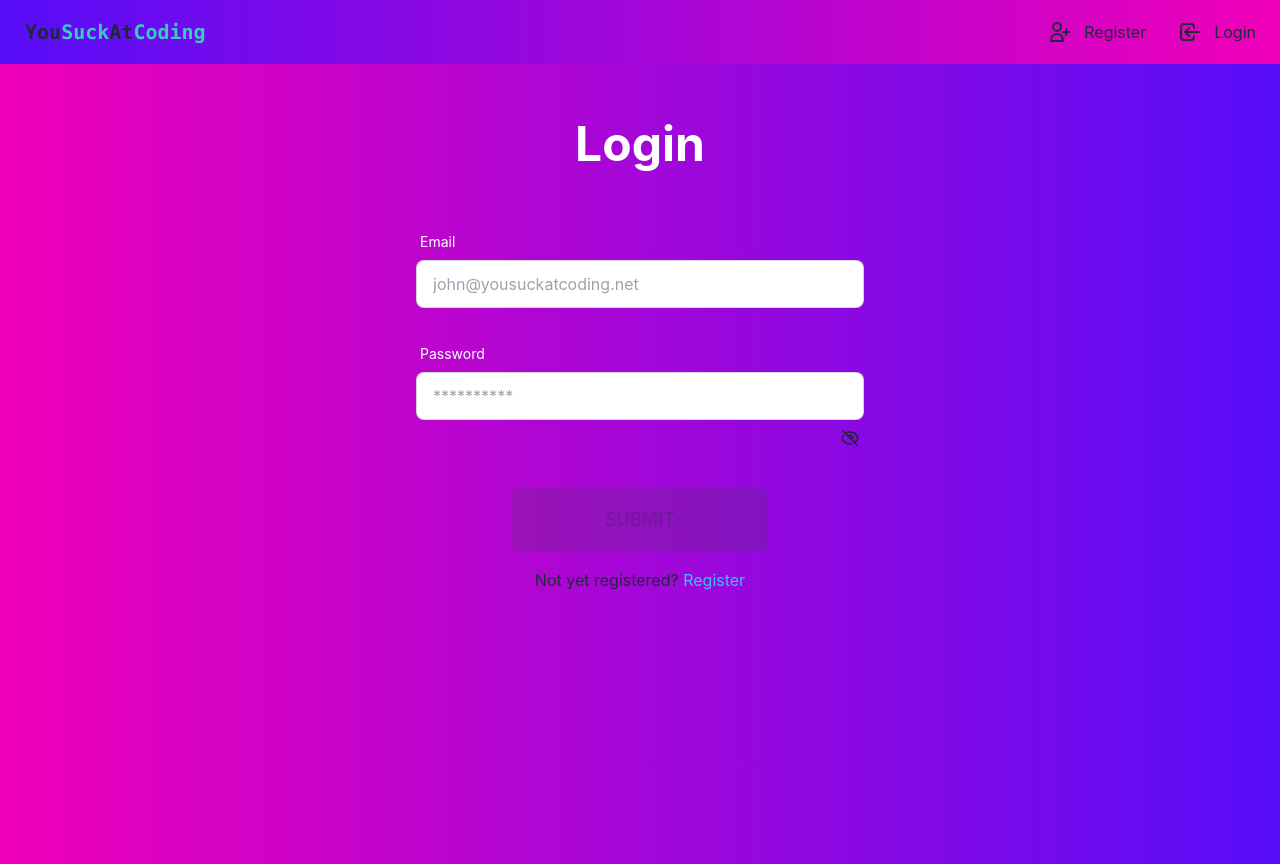
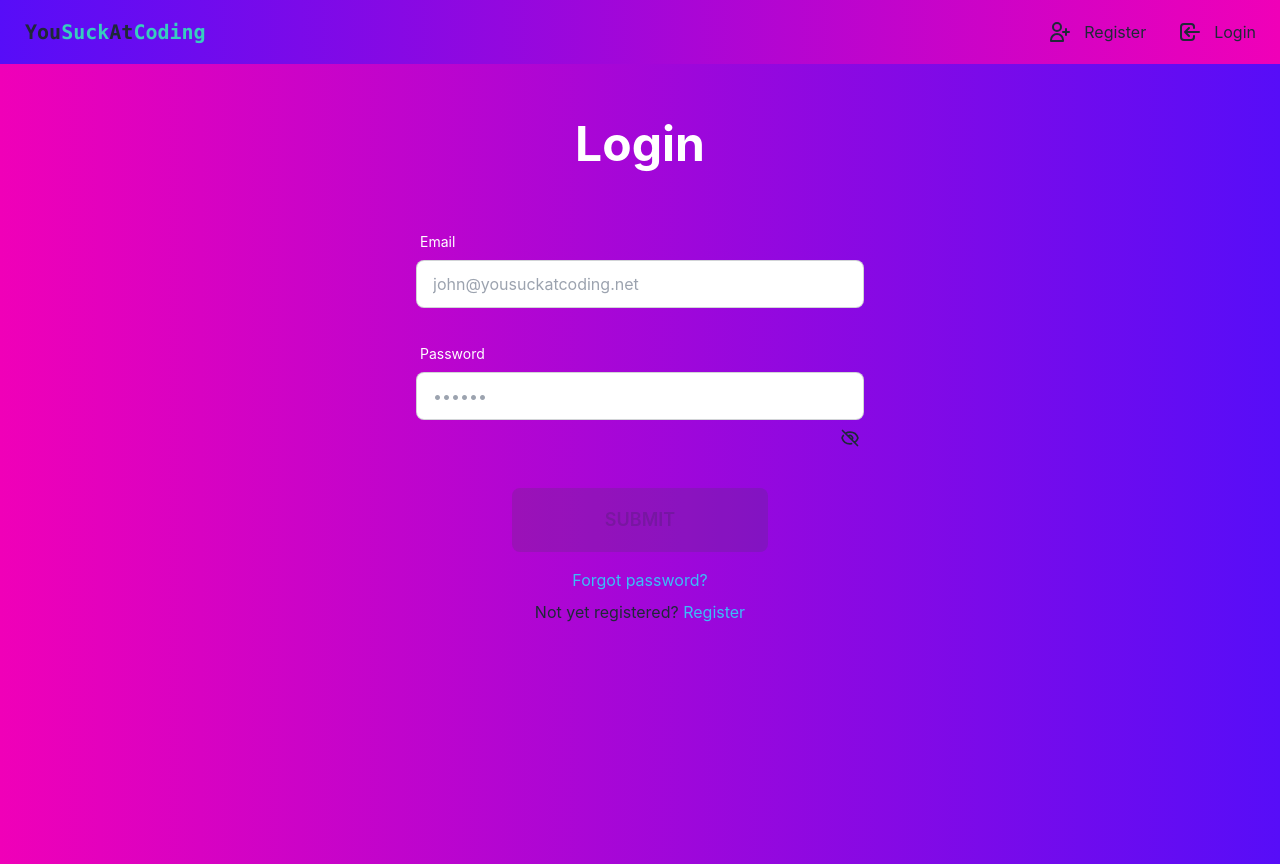
Before and after one commit to banishnarang/yousuckatcoding.net, a Next.js app in the folder client/: page /login in a window 1280 px wide. Built offline with nearby package versions, Linux system fonts and the light colour scheme; no server answers.

Commit message:
Add forget password redirect link to login page

```diff
--- a/client/pages/login.jsx
+++ b/client/pages/login.jsx
@@ -65,7 +65,7 @@ const Login = () => {
 	};
 
 	return (
-		<div className="min-h-screen overflow-auto bg-gradient-to-r from-secondary to-primary">
+		<div className="h-screen overflow-auto bg-gradient-to-r from-secondary to-primary">
 			{/* Progress bar */}
 			{isLoading && (
 				<progress className="progress progress-accent w-full" />
@@ -112,7 +112,7 @@ const Login = () => {
 						</label>
 						<input
 							type={showPassword ? "text" : "password"}
-							placeholder="**********"
+							placeholder={showPassword ? "qwerty" : "••••••"}
 							className="input input-bordered text-white w-full max-w-xs md:max-w-md"
 							value={password}
 							onChange={(e) => setPassword(e.target.value)}
@@ -153,7 +153,13 @@ const Login = () => {
 					</div>
 				</form>
 
-				<p className="text-center pb-20">
+				<p className="text-center pb-2">
+					<Link href="/forgot-password">
+						<a className="text-info">Forgot password?</a>
+					</Link>
+				</p>
+
+				<p className="text-center pb-8 sm:pb-4">
 					Not yet registered?{" "}
 					<Link href="/register">
 						<a className="text-info">Register</a>
--- a/client/pages/register.jsx
+++ b/client/pages/register.jsx
@@ -124,7 +124,7 @@ const Register = () => {
 						</label>
 						<input
 							type={showPassword ? "text" : "password"}
-							placeholder="**********"
+							placeholder={showPassword ? "qwerty" : "••••••"}
 							className="input input-bordered text-white w-full max-w-xs md:max-w-md"
 							value={password}
 							onChange={(e) => setPassword(e.target.value)}
@@ -161,7 +161,9 @@ const Register = () => {
 						</label>
 						<input
 							type={showPasswordConfirm ? "text" : "password"}
-							placeholder="**********"
+							placeholder={
+								showPasswordConfirm ? "qwerty" : "••••••"
+							}
 							className="input input-bordered text-white w-full max-w-xs md:max-w-md"
 							value={passwordConfirm}
 							onChange={(e) => setPasswordConfirm(e.target.value)}
```
